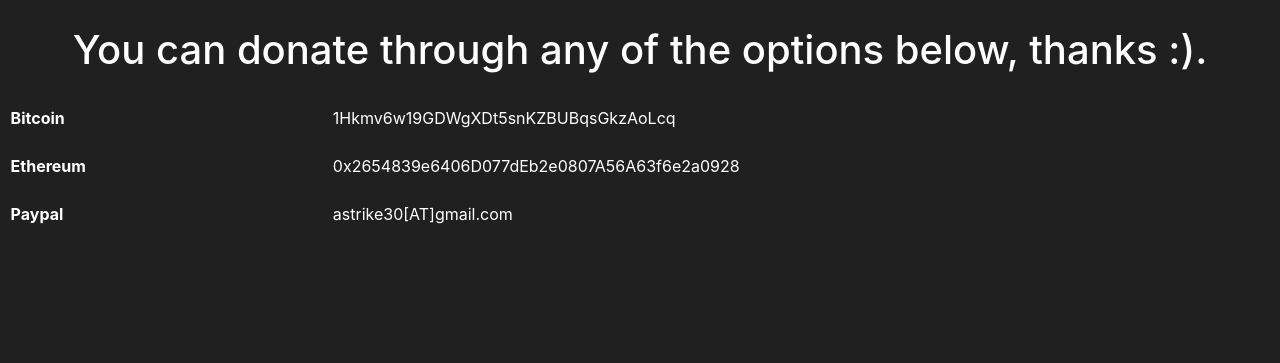
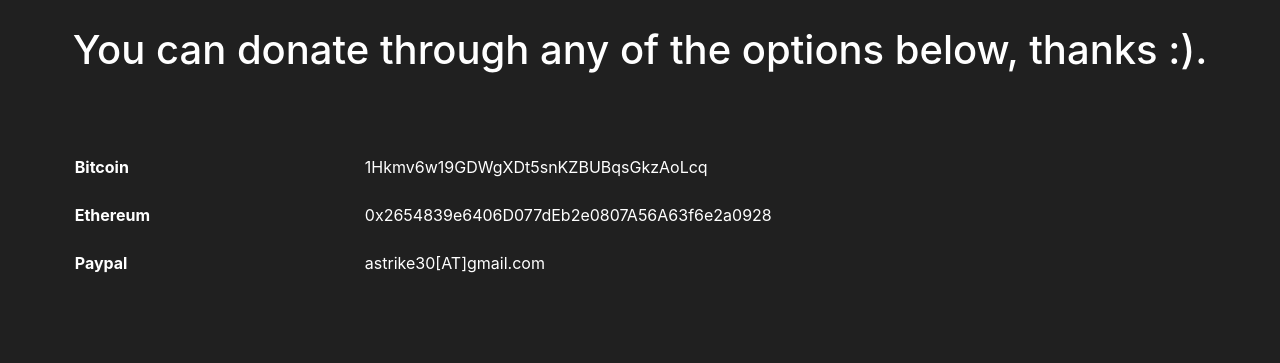
Before and after one commit to astrike30/independent_vpn, a Flask app: page /donate in a window 1280 px wide. Shown: the part 56-419 px from the top of the page. Run offline with Flask 2, Linux system fonts and the light colour scheme; some libraries are stand-ins or nearby versions.

Commit message:
Update donate.html

```diff
--- a/templates/donate.html
+++ b/templates/donate.html
@@ -6,7 +6,8 @@
 <h1 style="text-align: center; color: white">You can donate through any of the options below, thanks :).</h1>
 <br>
 
-<dl class="row">
+<div style="padding: 4%; word-wrap: break-word;">
+
   <dl class="row">
   <dt class="col-sm-3"><p style="color: white;">Bitcoin</p></dt>
   <dd class="col-sm-9"><p style="color: white;">1Hkmv6w19GDWgXDt5snKZBUBqsGkzAoLcq</p></dd>
@@ -18,6 +19,8 @@
   <dd class="col-sm-9"><p style="color: white;" id="email"></p></dd>
 </dl>
 
+</div>
+
 <script type="text/javascript">
   document.getElementById("email").innerHTML = "as" + "tri" + "ke30[AT]" + "gmail.c" + "om";
 </script>
```
